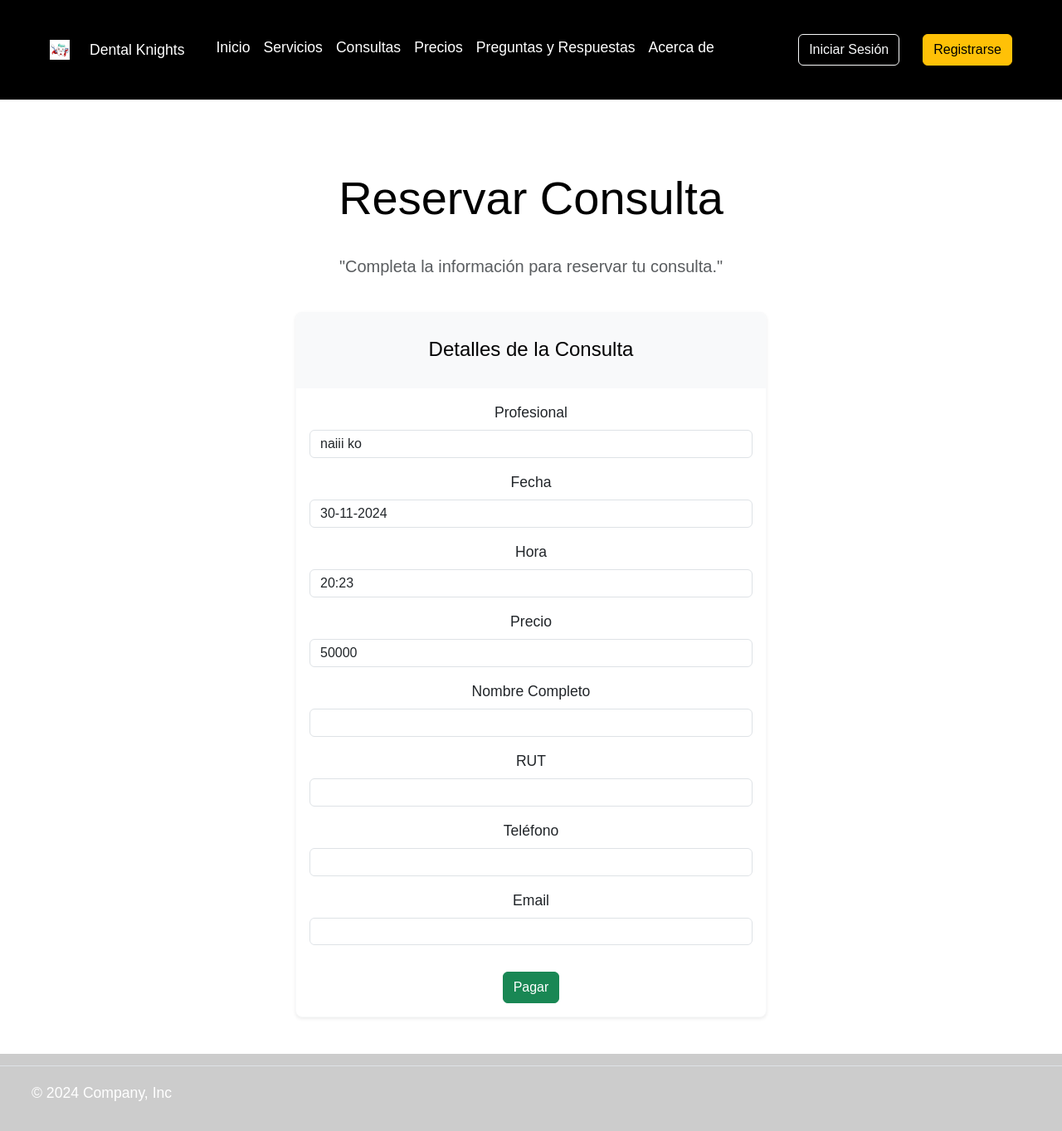
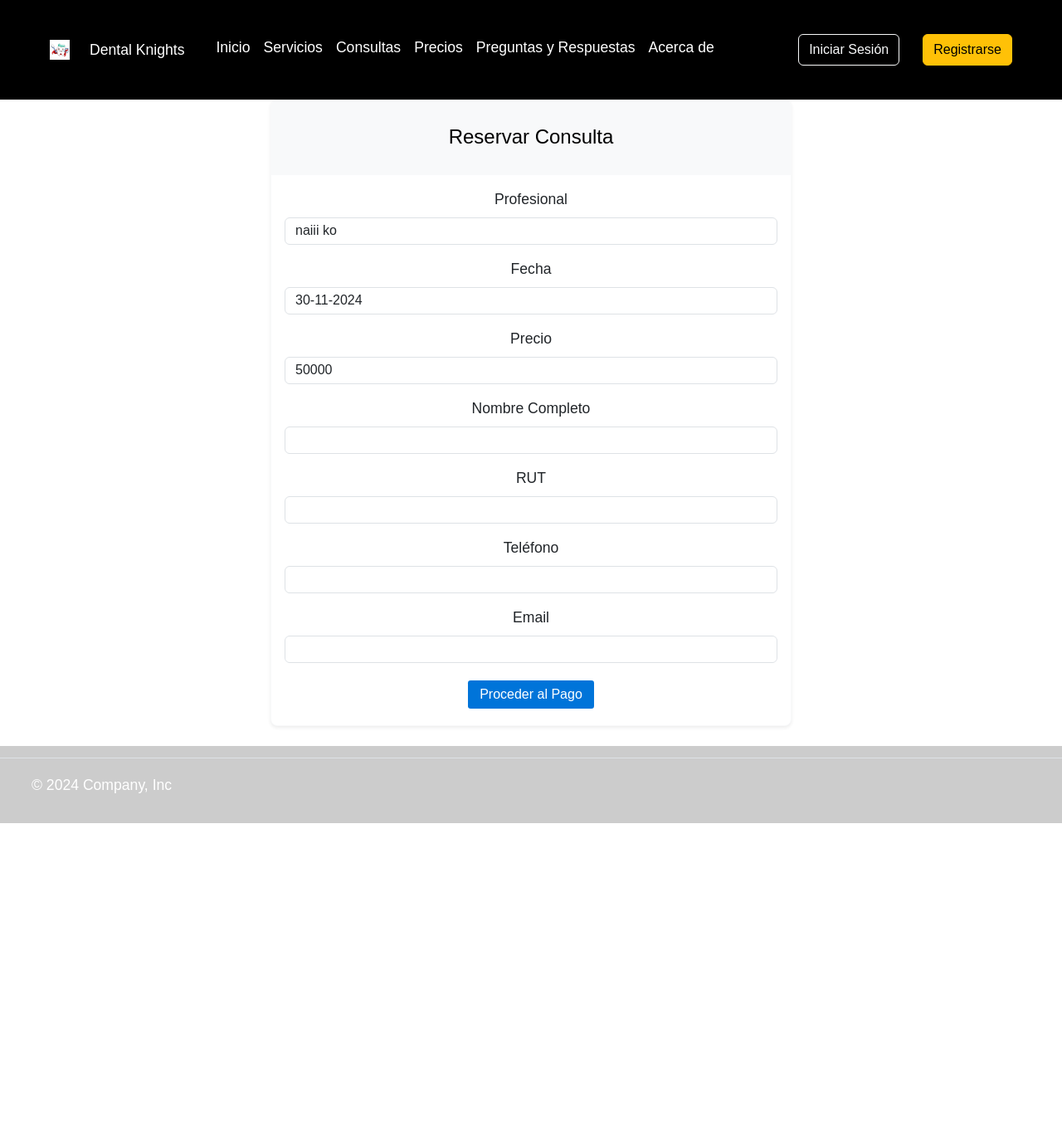
Before and after one commit to ns-93/proyecto_clinica, a Django app: page /consultas/reservar/4/ in a window 1280 px wide. Shown: the whole page at 83% size. After the commit the page ends 992 px from the top, so only its background shows below. Run offline with Django 5.2, Linux system fonts and the light colour scheme; data comes from the database, SQL or seed files in the repository; both versions use the stored data as it was after the commit; parts of the project's set-up code (start-up, migrations or seed data) failed here and were passed over.

Commit message:
metodo mercado pago

```diff
--- a/django_clinica/core/models.py
+++ b/django_clinica/core/models.py
@@ -260,6 +260,8 @@ class About(models.Model):
         verbose_name = 'Acerca de'
         verbose_name_plural = 'Acerca de'
 
+
+#modelo consultas
 class Consulta(models.Model):
     nombre_completo = models.CharField(max_length=255)
     rut = models.CharField(max_length=12)
--- a/django_clinica/core/urls.py
+++ b/django_clinica/core/urls.py
@@ -1,6 +1,7 @@
 from django.urls import path
 from django.contrib.auth import views as auth_views
 from .views import HomeView, PricingView, RegisterView, ProfileView, ServiciosView, ServicioCreateView, ErrorView, ServicioEditView, ServicioDeleteView, ServicioEnrollmentView, ServiciosListView, UpdateInfoclienteView, AgregarAsistenciaView, AsistenciaListView, ProfilePasswordChangeView, AddUserView, CustomLoginView, UserDetailsView, superuser_edit, new_odontogram, tooth_view, update_odonto, view_odonto, ReservaCreateView, ReservaListView, ReservaUpdateView, ReservaDeleteView, ReservarHoraView, reservas_profesionales, ReservaDeleteClienteView, FaqView, PostQuestionView, PostAnswerView, AboutView, EditAboutView, AddAboutView, ConsultasView, CrearConsultaView, ConfirmarPagoView, VerificarConsultaView, ReservarConsultaView, webhook, CheckoutView, EditarConsultaView, EliminarConsultaView
+from .views import Crear_preferencia, CheckoutView
 from django.contrib.auth.decorators import login_required
 from .forms import CustomPasswordResetForm  # Importar CustomPasswordResetForm
 
@@ -89,10 +90,16 @@ urlpatterns = [
     # Rutas para consultas
     path('consultas/', ConsultasView.as_view(), name='consultas'),
     path('consultas/crear/', CrearConsultaView.as_view(), name='crear_consulta'),
+    #path('consultas/confirmar_pago/<int:consulta_id>/', ConfirmarPagoView.as_view(), name='confirmar_pago'),
+
     path('consultas/confirmar_pago/<int:consulta_id>/', ConfirmarPagoView.as_view(), name='confirmar_pago'),
-    path('consultas/confirmar_pago/<int:consulta_id>/', ConfirmarPagoView.as_view(), name='confirmar_pago'),
+
     path('consultas/verificar/', VerificarConsultaView.as_view(), name='verificar_consulta'),
+
+
     path('consultas/reservar/<int:pk>/', ReservarConsultaView.as_view(), name='reservar_consulta'),
+
+
     path('consultas/editar/<int:pk>/', login_required(EditarConsultaView.as_view()), name='editar_consulta'),
     path('consultas/eliminar/<int:pk>/', login_required(EliminarConsultaView.as_view()), name='eliminar_consulta'),
 
@@ -101,4 +108,7 @@ urlpatterns = [
 
     # Ruta para el Checkout Pro
     path('checkout/<str:preference_id>/', CheckoutView.as_view(), name='checkout'),
+
+
+    path('crear-preferencia/<int:consulta_id>/', Crear_preferencia.as_view(), name='crear_preferencia'),
 ]
--- a/django_clinica/core/views.py
+++ b/django_clinica/core/views.py
@@ -1,5 +1,5 @@
 import os
-
+from mercadopago import SDK
 from django.conf import settings
 from django.contrib import messages
 from django.contrib.auth import authenticate, login, update_session_auth_hash
@@ -26,7 +26,9 @@ from django.views.decorators.csrf import csrf_exempt
 from django.http import HttpResponse
 from dotenv import load_dotenv
 import json
-from django.views.decorators.csrf import csrf_exempt
+
+
+load_dotenv()
 # Create your views here.
 
 # FUNCION PARA CONVERTIR EL PLURAL DE UN GRUPO A SU SINGULAR
@@ -1299,18 +1301,6 @@ class ReservarConsultaView(UpdateView):
         context['consulta'] = self.get_object()
         return context
 
-@add_group_name_to_context
-class CheckoutView(TemplateView):
-    template_name = 'checkout.html'
-
-    def get_context_data(self, **kwargs):
-        context = super().get_context_data(**kwargs)
-        preference_id = self.kwargs['preference_id']
-        consulta = get_object_or_404(Consulta, preference_id=preference_id)
-        context['consulta'] = consulta
-        context['preference_id'] = preference_id
-        context['MERCADOPAGO_PUBLIC_KEY'] = os.getenv('MERCADOPAGO_PUBLIC_KEY')
-        return context
 
 @add_group_name_to_context
 class ReservarHoraView(LoginRequiredMixin, View):
@@ -1481,6 +1471,8 @@ class AddAboutView(UserPassesTestMixin, CreateView):
         messages.error(self.request, 'Ha ocurrido un error al agregar la información de "Acerca de".')
         return self.render_to_response(self.get_context_data(form=form))
 
+#consutal y metodo de pago
+
 @add_group_name_to_context
 class ConsultasView(TemplateView):
     template_name = 'consultas.html'
@@ -1492,7 +1484,7 @@ class ConsultasView(TemplateView):
             profesional.consultas_disponibles = Consulta.objects.filter(profesional=profesional, pagada=False)
         context['profesionales'] = profesionales
         return context
-
+"""
 @add_group_name_to_context
 class CrearConsultaView(CreateView):
     model = Consulta
@@ -1514,6 +1506,58 @@ class CrearConsultaView(CreateView):
     def form_invalid(self, form):
         messages.error(self.request, 'Hubo un error al crear la consulta.')
         return self.render_to_response(self.get_context_data(form=form))
+"""
+
+@add_group_name_to_context
+class VerificarConsultaView(View):
+    def get(self, request):
+        return render(request, 'verificar_consulta.html')
+
+    def post(self, request):
+        rut = request.POST.get('rut')
+        consulta = Consulta.objects.filter(rut=rut, pagada=True).first()
+        if consulta:
+            return render(request, 'consulta_detalle.html', {'consulta': consulta})
+        else:
+            messages.error(request, 'No se encontró una consulta pagada con ese RUT o no tiene consulta en curso actualmente.')
+            return render(request, 'verificar_consulta.html')
+
+@add_group_name_to_context
+class EditarConsultaView(UserPassesTestMixin, UpdateView):
+    model = Consulta
+    form_class = ConsultaForm
+    template_name = 'editar_consulta.html'
+    success_url = reverse_lazy('consultas')
+
+    def test_func(self):
+        return self.request.user.groups.filter(name='ejecutivos').exists()
+
+    def handle_no_permission(self):
+        return redirect('error')
+
+    def form_valid(self, form):
+        messages.success(self.request, 'La consulta se ha actualizado correctamente.')
+        return super().form_valid(form)
+
+    def form_invalid(self, form):
+        messages.error(self.request, 'Ha ocurrido un error al actualizar la consulta.')
+        return self.render_to_response(self.get_context_data(form=form))
+
+@add_group_name_to_context
+class EliminarConsultaView(UserPassesTestMixin, DeleteView):
+    model = Consulta
+    template_name = 'eliminar_consulta.html'
+    success_url = reverse_lazy('consultas')
+
+    def test_func(self):
+        return self.request.user.groups.filter(name='ejecutivos').exists()
+
+    def handle_no_permission(self):
+        return redirect('error')
+
+    def delete(self, request, *args, **kwargs):
+        messages.success(self.request, 'La consulta se ha eliminado correctamente.')
+        return super().delete(request, *args, **kwargs)
 
 @add_group_name_to_context
 class ConfirmarPagoView(View):
@@ -1568,53 +1612,102 @@ def webhook(request):
             print(f"Error: {str(e)}")
     return HttpResponse(status=200)
 
-@add_group_name_to_context
-class VerificarConsultaView(View):
-    def get(self, request):
-        return render(request, 'verificar_consulta.html')
-
-    def post(self, request):
-        rut = request.POST.get('rut')
-        consulta = Consulta.objects.filter(rut=rut, pagada=True).first()
-        if consulta:
-            return render(request, 'consulta_detalle.html', {'consulta': consulta})
-        else:
-            messages.error(request, 'No se encontró una consulta pagada con ese RUT o no tiene consulta en curso actualmente.')
-            return render(request, 'verificar_consulta.html')
-
-@add_group_name_to_context
-class EditarConsultaView(UserPassesTestMixin, UpdateView):
+"""
+codigo nuevo
+"""
+MERCADOPAGO_ACCESS_TOKEN = os.getenv('MERCADOPAGO_ACCESS_TOKEN')
+MERCADOPAGO_PUBLIC_KEY = os.getenv('MERCADOPAGO_PUBLIC_KEY')
+
+
+# 1. Verificar variables de entorno
+def verify_mercadopago_credentials():
+    access_token = os.getenv('MERCADOPAGO_ACCESS_TOKEN')
+    public_key = os.getenv('MERCADOPAGO_PUBLIC_KEY')
+
+    if not access_token or not public_key:
+        raise ValueError("Credenciales de MercadoPago no configuradas")
+    return access_token, public_key
+
+@add_group_name_to_context
+class CrearConsultaView(CreateView):
     model = Consulta
     form_class = ConsultaForm
-    template_name = 'editar_consulta.html'
+    template_name = 'crear_consulta.html'
     success_url = reverse_lazy('consultas')
 
-    def test_func(self):
-        return self.request.user.groups.filter(name='ejecutivos').exists()
-
-    def handle_no_permission(self):
-        return redirect('error')
+    def get_context_data(self, **kwargs):
+        context = super().get_context_data(**kwargs)
+        context['profesionales'] = User.objects.filter(groups__name='profesionales')
+        return context
 
     def form_valid(self, form):
-        messages.success(self.request, 'La consulta se ha actualizado correctamente.')
-        return super().form_valid(form)
+        consulta = form.save(commit=False)
+        consulta.save()
+        messages.success(self.request, 'Consulta creada correctamente.')
+        return redirect('reservar_consulta', pk=consulta.pk)
 
     def form_invalid(self, form):
-        messages.error(self.request, 'Ha ocurrido un error al actualizar la consulta.')
+        messages.error(self.request, 'Hubo un error al crear la consulta.')
         return self.render_to_response(self.get_context_data(form=form))
 
-@add_group_name_to_context
-class EliminarConsultaView(UserPassesTestMixin, DeleteView):
-    model = Consulta
-    template_name = 'eliminar_consulta.html'
-    success_url = reverse_lazy('consultas')
-
-    def test_func(self):
-        return self.request.user.groups.filter(name='ejecutivos').exists()
-
-    def handle_no_permission(self):
-        return redirect('error')
-
-    def delete(self, request, *args, **kwargs):
-        messages.success(self.request, 'La consulta se ha eliminado correctamente.')
-        return super().delete(request, *args, **kwargs)
+class Crear_preferencia(View):
+    def post(self, request, consulta_id):
+        try:
+            consulta = get_object_or_404(Consulta, id=consulta_id)
+            sdk = mercadopago.SDK(settings.MERCADOPAGO_ACCESS_TOKEN)
+
+            preference_data = {
+                "items": [{
+                    "id": str(consulta.id),
+                    "title": f"Consulta con Dr. {consulta.profesional}",
+                    "currency_id": "CLP",
+                    "quantity": 1,
+                    "unit_price": float(consulta.precio),
+                    "description": f"Consulta médica el {consulta.fecha}"
+                }],
+                "payer": {
+                    "name": request.POST.get('nombre_completo').split()[0],
+                    "surname": ' '.join(request.POST.get('nombre_completo').split()[1:]),
+                    "email": request.POST.get('email'),
+                    "phone": {
+                        "area_code": "56",
+                        "number": request.POST.get('telefono')
+                    },
+                    "identification": {
+                        "type": "RUT",
+                        "number": request.POST.get('rut')
+                    }
+                },
+                "back_urls": {
+                    "success": "https://tu-sitio.com/pago-exitoso",
+                    "failure": "https://tu-sitio.com/pago-fallido",
+                    "pending": "https://tu-sitio.com/pago-pendiente"
+                },
+                "auto_return": "approved"
+            }
+
+            preference_response = sdk.preference().create(preference_data)
+            preference = preference_response["response"]
+
+            # Redirigir a la URL de pago de MercadoPago
+            return redirect(preference["init_point"])
+
+        except Exception as e:
+            messages.error(request, f'Error al crear la preferencia de pago: {e}')
+            return redirect('url_de_error')  # Reemplaza 'url_de_error' con la URL de tu página de error
+class CheckoutView(View):
+    def get(self, request, preference_id):
+        try:
+            if not preference_id:
+                raise ValueError('Preferencia de pago no válida')
+
+            context = {
+                'preference_id': preference_id,
+                'public_key': settings.MERCADOPAGO_PUBLIC_KEY
+            }
+
+            return render(request, 'checkout.html', context)
+
+        except Exception as e:
+            messages.error(request, str(e))
+            return redirect('consultas')
--- a/django_clinica/templates/reservar_consulta.html
+++ b/django_clinica/templates/reservar_consulta.html
@@ -1,65 +1,55 @@
 {% extends 'base.html' %}
-
 {% block content %}
-<div class="container mt-3">
-    <div class="header p-3 pb-md-4 mx-auto text-center">
-        <h1 class="display-4 fw-normal text-body-emphasis">Reservar Consulta</h1>
-        <p class="fs-5 text-body-secondary">
-            "Completa la información para reservar tu consulta."
-        </p>
-    </div>
-
 <main>
     <div class="row justify-content-center">
         <div class="col-md-6">
             <div class="card mb-4 rounded-3 shadow-sm border-light">
                 <div class="card-header py-3 text-bg-light border-light">
-                        <h4 class="my-0 fw-normal">Detalles de la Consulta</h4>
+                    <h4 class="my-0 fw-normal">Reservar Consulta</h4>
                 </div>
                 <div class="card-body">
-                        <form method="post" action="{% url 'reservar_consulta' consulta.id %}">
+                    <!-- Cambiar a un solo formulario que cree la preferencia -->
+                    <form method="POST" action="{% url 'crear_preferencia' consulta.id %}">
                         {% csrf_token %}
+                        <!-- Datos de la consulta (readonly) -->
                         <div class="mb-3">
                             <label for="id_profesional" class="form-label">Profesional</label>
-                                <input type="text" class="form-control" id="id_profesional" value="{{ form.instance.profesional.get_full_name }}" readonly>
+                            <input type="text" class="form-control" value="{{ consulta.profesional.get_full_name }}" readonly>
                         </div>
                         <div class="mb-3">
                             <label for="id_fecha" class="form-label">Fecha</label>
-                                <input type="text" class="form-control" id="id_fecha" value="{{ form.instance.fecha|date:'d-m-Y' }}" readonly>
-                            </div>
-                            <div class="mb-3">
-                                <label for="id_hora" class="form-label">Hora</label>
-                                <input type="text" class="form-control" id="id_hora" value="{{ form.instance.hora|time:'H:i' }}" readonly>
+                            <input type="text" class="form-control" value="{{ consulta.fecha|date:'d-m-Y' }}" readonly>
                         </div>
                         <div class="mb-3">
                             <label for="id_precio" class="form-label">Precio</label>
-                                <input type="text" class="form-control" id="id_precio" value="{{ form.instance.precio|floatformat:0 }}" readonly>
+                            <input type="text" class="form-control" value="{{ consulta.precio|floatformat:0 }}" readonly>
                         </div>
+
+                        <!-- Datos del pagador -->
                         <div class="mb-3">
                             <label for="id_nombre_completo" class="form-label">Nombre Completo</label>
-                                <input type="text" class="form-control" id="id_nombre_completo" name="nombre_completo" required>
+                            <input type="text" class="form-control" name="nombre_completo" required>
                         </div>
                         <div class="mb-3">
                             <label for="id_rut" class="form-label">RUT</label>
-                                <input type="text" class="form-control" id="id_rut" name="rut" required>
+                            <input type="text" class="form-control" name="rut" required>
                         </div>
                         <div class="mb-3">
                             <label for="id_telefono" class="form-label">Teléfono</label>
-                                <input type="text" class="form-control" id="id_telefono" name="telefono" required>
+                            <input type="text" class="form-control" name="telefono" required>
                         </div>
                         <div class="mb-3">
                             <label for="id_email" class="form-label">Email</label>
-                                <input type="email" class="form-control" id="id_email" name="email" required>
+                            <input type="email" class="form-control" name="email" required>
                         </div>
+
+                        <button type="submit" class="btn btn-primary">Proceder al Pago</button>
                     </form>
-                        <a href="{% url 'confirmar_pago' consulta.id %}" class="btn btn-success mt-3">Pagar</a>
-                        {% if consulta.preference_id %}
-                            <a href="{% url 'checkout' consulta.preference_id %}" class="btn btn-primary mt-3">Ir al Checkout</a>
-                        {% endif %}
+
+                    </form>
                 </div>
             </div>
         </div>
     </div>
 </main>
-</div>
 {% endblock %}
```
Also changed, not shown: django_clinica/django_clinica/settings.py (+16 -1 lines), django_clinica/templates/checkout.html (+63 -24 lines), django_clinica/db.sqlite3, 1 other file. Lines whose indentation alone changed are shown as unchanged.
